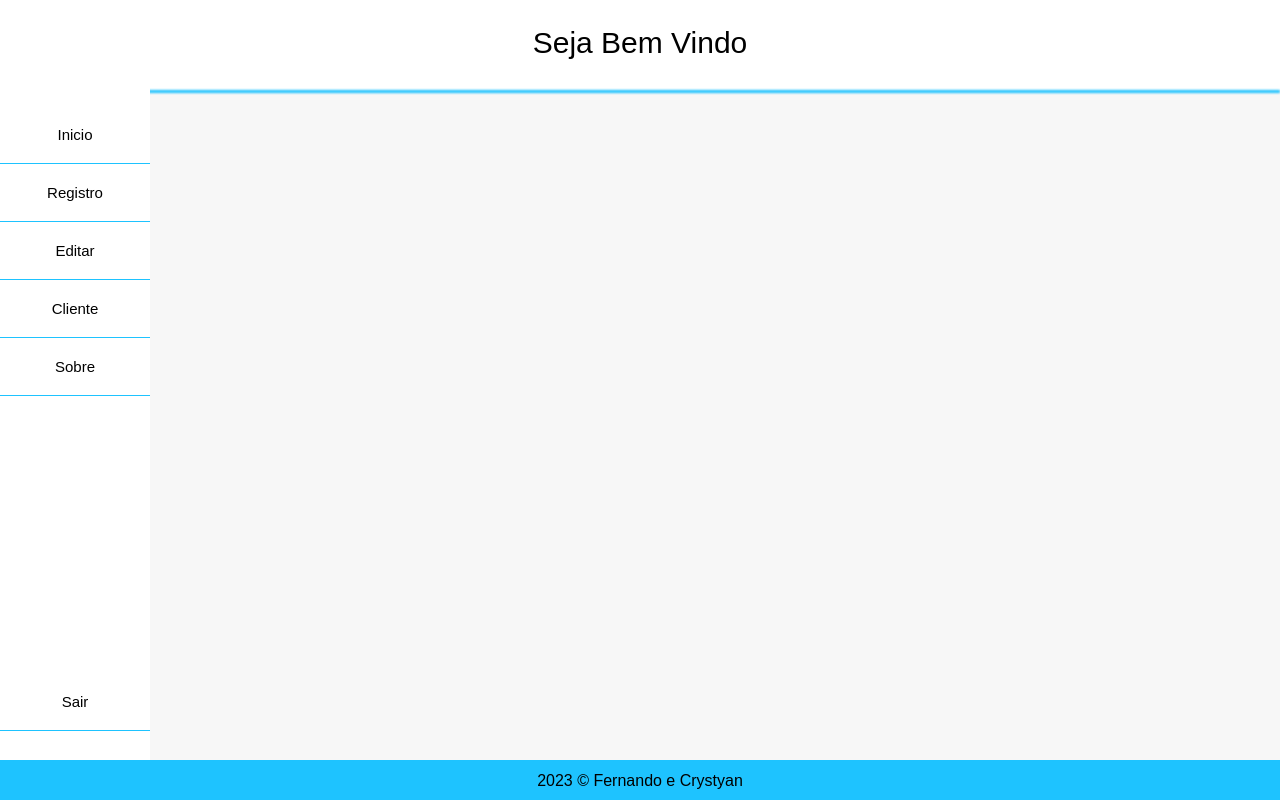
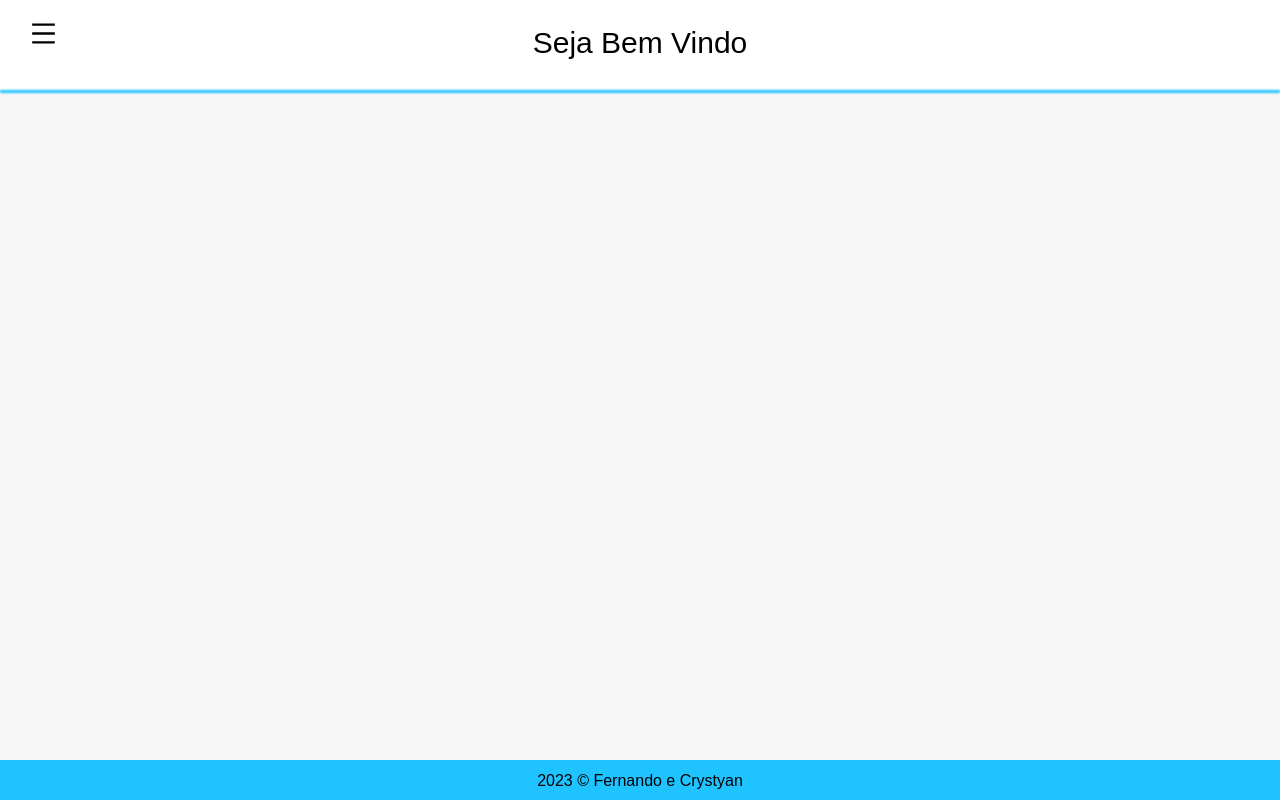
Before and after one commit to Crys95/braniac-front-react, a React (Create React App) app: page /Home in a window 1280 px wide. Built offline with nearby package versions, Linux system fonts and the light colour scheme.

Commit message:
navegador

```diff
--- a/src/components/Navegador/index.tsx
+++ b/src/components/Navegador/index.tsx
@@ -1,21 +1,54 @@
-import React from 'react';
+import React, {useState} from 'react';
+import Drawer from '@mui/material/Drawer';
+import { AiOutlineMenu } from 'react-icons/ai';
 import { useNavigate } from 'react-router-dom';
 import * as Styled from './styles';
 
+
 const Navegador: React.FC = () => {
     const navigate = useNavigate();
+    const [menu, setMenu] = useState(false)
+    const drawerWidth = 170;
+
+    const openMenu = () => {
+        if (menu === false) {
+            setMenu(true)
+        } else {
+            setMenu(false)
+        }
+      }
 
     return (
-            <Styled.ContainerNavegar>
+        <>
+        <Styled.Icon onClick={openMenu}><AiOutlineMenu /></Styled.Icon>
+        <>
+            <Drawer
+                sx={{
+                    width: drawerWidth,
+                    flexShrink: 0,
+                    '& .MuiDrawer-paper': {
+                        width: drawerWidth,
+                        top: '65px',
+                    },
+                }}
+                BackdropProps={{ invisible: true }}
+                anchor="left"
+                open={menu}
+                onClose={openMenu}
+            >
+                <Styled.ContainerNavegar  style={{padding: 0}}>
                     <Styled.Navegar>
-                        <Styled.NavegarItens style={{ marginTop: 36 }}>Inicio</Styled.NavegarItens>
+                        <Styled.NavegarItens>Inicio</Styled.NavegarItens>
                         <Styled.NavegarItens>Registro</Styled.NavegarItens>
                         <Styled.NavegarItens>Editar</Styled.NavegarItens>
                         <Styled.NavegarItens>Cliente</Styled.NavegarItens>
                         <Styled.NavegarItens>Sobre</Styled.NavegarItens>
-                        <Styled.NavegarItensEnd onClick={() => navigate('/')}>Sair</Styled.NavegarItensEnd>
+                        <Styled.NavegarItens onClick={() => navigate('/')}>Sair</Styled.NavegarItens>
                     </Styled.Navegar>
-            </Styled.ContainerNavegar>
+                </Styled.ContainerNavegar >
+            </Drawer>
+        </>
+        </>
     );
 };
 
--- a/src/components/Navegador/styles.ts
+++ b/src/components/Navegador/styles.ts
@@ -1,13 +1,16 @@
 import styled from 'styled-components';
 
 export const ContainerNavegar = styled.div`
-  background-color: white;
-  position: fixed;
   text-align: center;
   left: 0;
-  top: 70px;
-  width: 150px;
-  height: 95%;
+`;
+
+export const Icon = styled.div`
+cursor: pointer;
+font-size: 29px;
+margin-left: 29px;
+padding-top: 19px;
+position: absolute;
 `;
 
 export const Navegar = styled.ul`
@@ -29,21 +32,3 @@ border-bottom: 1px solid #1ec3ff;
     background-color: #2230c9;
   }
 `;
-
-export const NavegarItensEnd = styled.li`
-cursor: pointer;
-position: absolute;
-width: 100%;
-list-style-type: none;
-font-size: 15px;
-padding-top: 20px;
-padding-bottom: 20px;
-border-bottom: 1px solid #1ec3ff;
-bottom:13%;
-  &:hover {
-    background-color: #1ec3ff;
-  }
-  &:active {
-    background-color: #2230c9;
-  }
-`;
--- a/src/pages/Singn/index.tsx
+++ b/src/pages/Singn/index.tsx
@@ -27,13 +27,13 @@ const Sign: React.FC = () => {
       email: emails,
       password: senha,
     }),
-    navigate('/App/Home'),
+    navigate('/Home'),
   );
 
   return (
     <Styled.Container>
       <Styled.ContainerRigth>
-        <Styled.Title>Bem-Vindo</Styled.Title>
+        <Styled.Title><Styled.Title1>Green</Styled.Title1> Sky</Styled.Title>
         <Styled.DivInput>
           <TextField
             style={{ width: 300 }}
--- a/src/pages/Singn/styles.ts
+++ b/src/pages/Singn/styles.ts
@@ -24,7 +24,12 @@ export const Title = styled.p`
   margin-top: -20px;
   color: #FFFFFF;
   font-size: 50px;
-
+`;
+export const Title1 = styled.span`
+  background-color: RGBA(25, 109, 0, 0.7);
+  padding: 7px;
+  border-radius: 10px;
+  color: #FFFFF;
 `;
 
 export const DivInput = styled.div`
```
